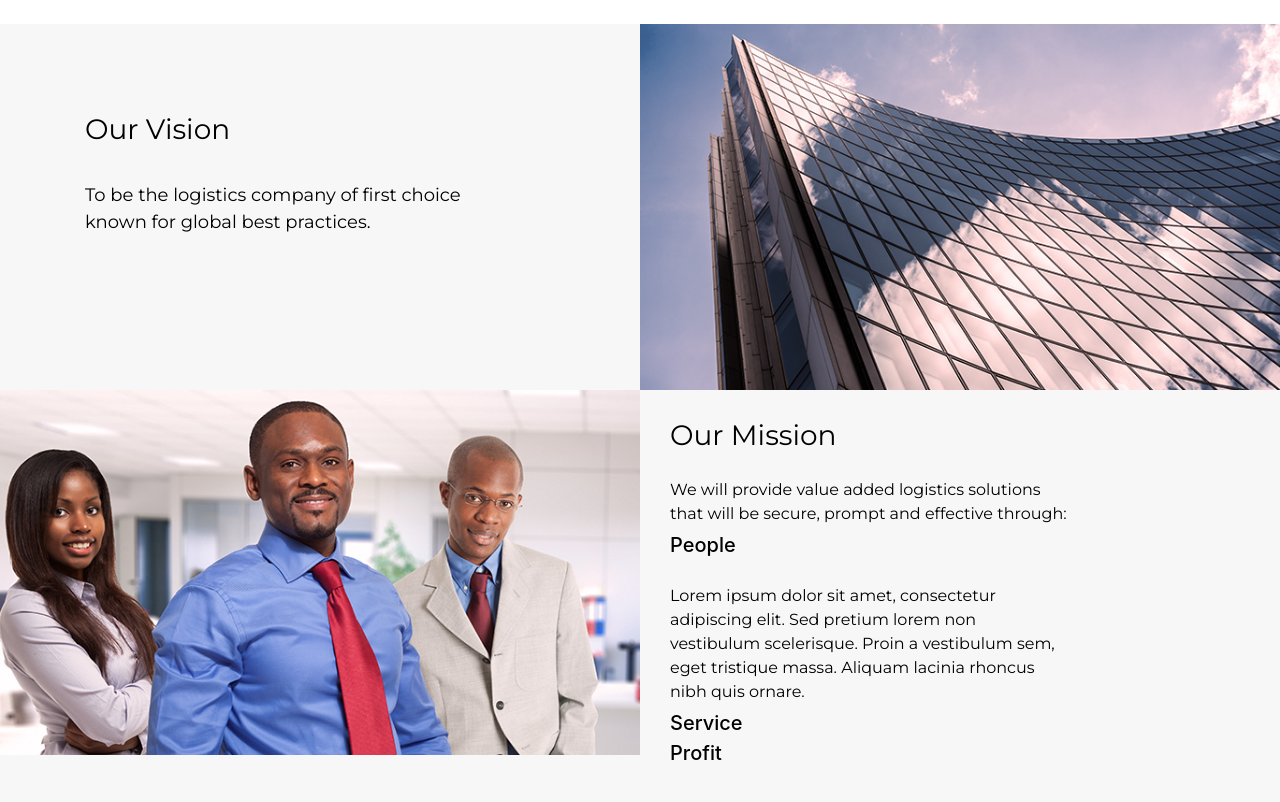
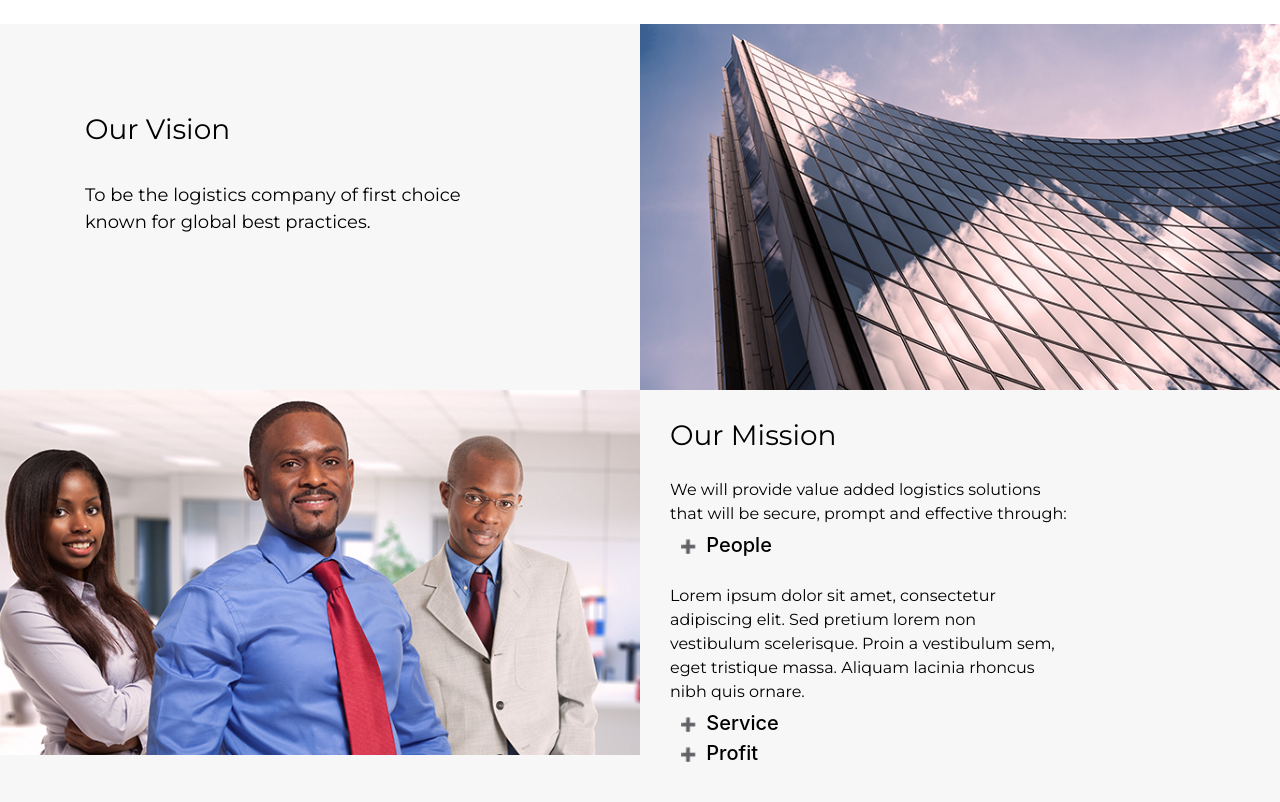
Before and after one commit to jegedeolamide99/Red-Star-Express, a plain HTML site: page about.html in a window 1280 px wide. Shown: the part 684-1486 px from the top of the page. Drawn offline with nearby package versions, Linux system fonts and the light colour scheme.

Commit message:
added about.html accordion style

```diff
--- a/css/style.css
+++ b/css/style.css
@@ -623,7 +623,7 @@ div.panel {
     transition: max-height 3s ease-out;
 }
 .footer {
-    font-size: 10pt;
+    font-size: 10px;
     padding: 30px 0px 30px 0px;
     position: static;
     bottom: 0;
@@ -786,6 +786,18 @@ a:hover {
     color: #000;
 }
 
+#Accordion h5::before {
+    content: '\02795'; /* Unicode character for "plus" sign (+) */
+    font-size: 13px;
+    color: #fe0000;
+    float: left;
+    padding: 5px 10px;
+}
+
+#Accordion h5:active::before {
+    content: "\2796"; /* Unicode character for "minus" sign (-) */
+}
+
 
 /*Media queries*/
 
```
